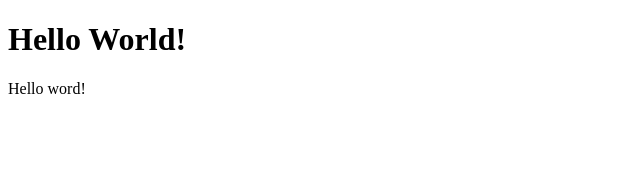
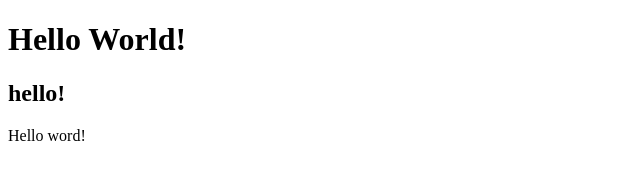
Before and after one commit to Rusik-Pal/project, a plain HTML site: page index.html in a window 1280 px wide. Shown: the whole page, without its empty margins (0-640 px from the left). Drawn offline with Linux system fonts and the light colour scheme.

Commit message:
index.html mod

```diff
--- a/index.html
+++ b/index.html
@@ -7,6 +7,8 @@
 </head>
 <body>
    <h1>Hello World!</h1>
+   <h2>hello!</h2>
+
 
    <p>Hello word!</p>
 <script src="js/script.js">
```
